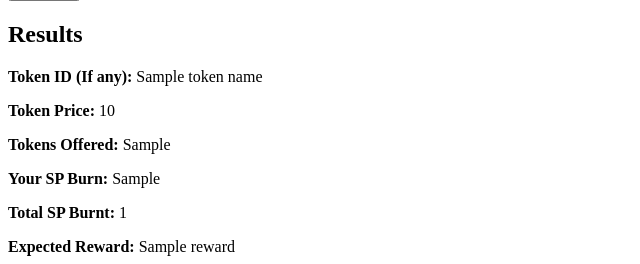
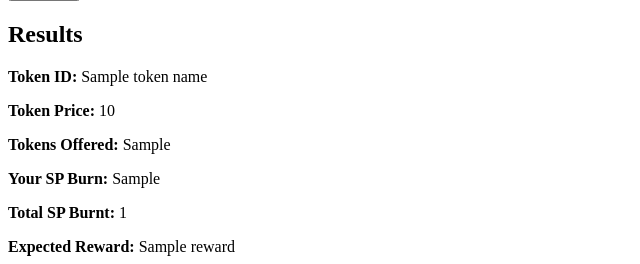
Before and after one commit to ozp3/Mocadrop-Calculator, a Flask app: template templates/index.html in a window 1280 px wide. Shown: the part 294-558 px from the top of the page, without its empty margins (0-640 px from the left). Run offline with Flask 3, Linux system fonts and the light colour scheme; the template is opened without the code that fills it: most values are stand-ins (such as "Sample title", 1, 10 or a date in 2020).

Commit message:
Update index.html

```diff
--- a/templates/index.html
+++ b/templates/index.html
@@ -118,7 +118,7 @@
     <p style="color: red">{{ error }}</p>
     {% endif %} {% if token_name %}
     <h2>Results</h2>
-    <p><strong>Token ID (If any):</strong> {{ token_name }}</p>
+    <p><strong>Token ID:</strong> {{ token_name }}</p>
     <p><strong>Token Price:</strong> {{ token_price }}</p>
     <p><strong>Tokens Offered:</strong> {{ tokens_offered }}</p>
     <p><strong>Your SP Burn:</strong> {{ your_sp_burn }}</p>
```
